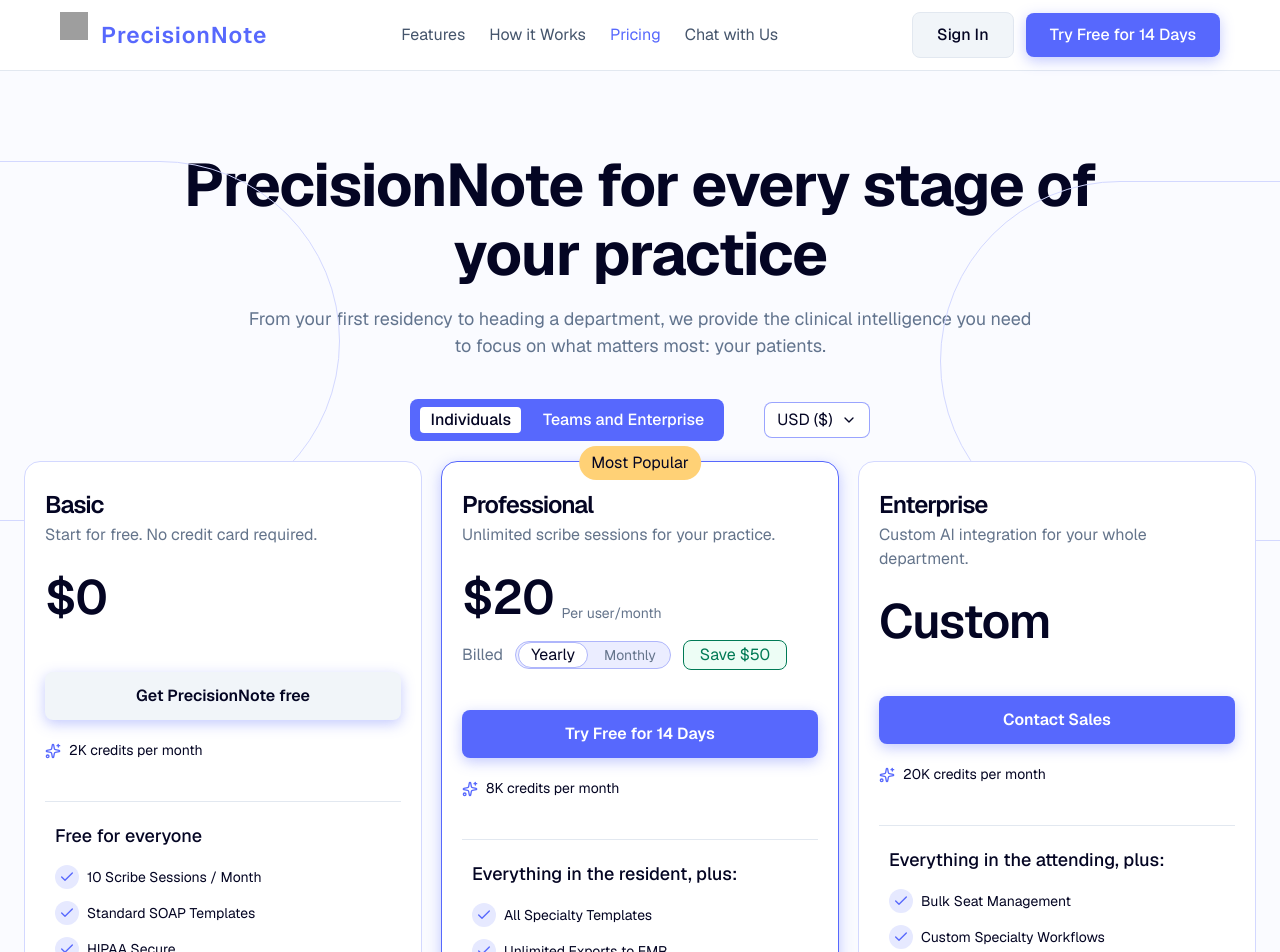
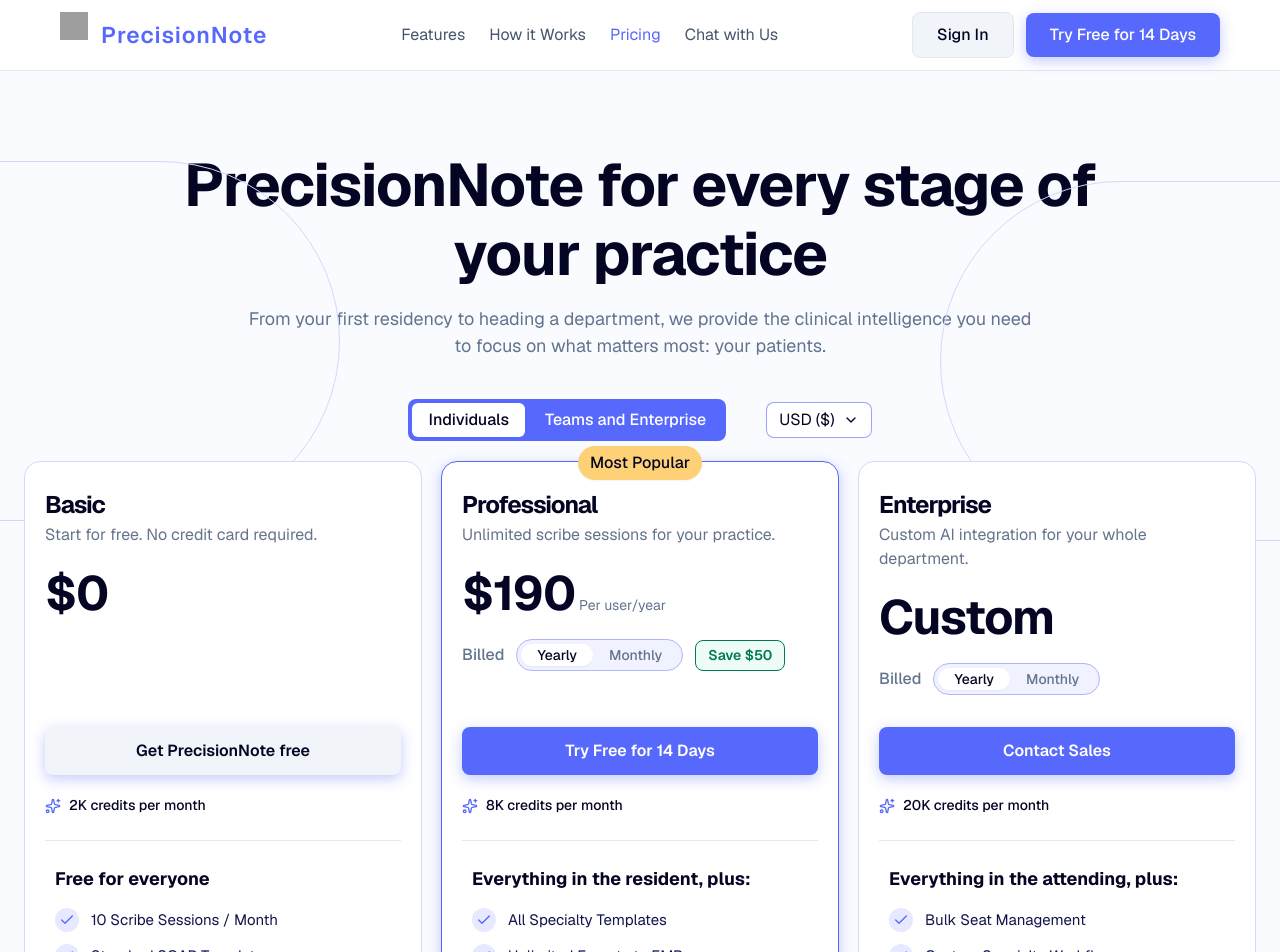
Before and after one commit to zybano/pn-homepage, a React (Vite) app: page /pricing in a window 1280 px wide. Shown: the top 952 px of the page. Built offline with nearby package versions, Linux system fonts and the light colour scheme; grey boxes are pictures that could not be loaded.

Commit message:
feat: implement multi-currency support and billing cycle toggling in PricingPage

```diff
--- a/src/pages/PricingPage.tsx
+++ b/src/pages/PricingPage.tsx
@@ -3,9 +3,36 @@
 import LandingFooter from '../components/LandingFooter';
 import LandingNav from '../components/LandingNav';
 
+type Currency = 'USD' | 'NGN';
+type BillingCycle = 'monthly' | 'yearly';
+
+interface PriceInfo {
+  monthly: number;
+  yearly: number;
+  saveAmount: number;
+  symbol: string;
+}
+
+const pricingData: Record<Currency, Record<string, PriceInfo>> = {
+  USD: {
+    Basic: { monthly: 0, yearly: 0, saveAmount: 0, symbol: '$' },
+    Professional: { monthly: 20, yearly: 190, saveAmount: 50, symbol: '$' },
+    Enterprise: { monthly: 0, yearly: 0, saveAmount: 0, symbol: '$' }
+  },
+  NGN: {
+    Basic: { monthly: 0, yearly: 0, saveAmount: 0, symbol: '₦' },
+    Professional: { monthly: 30000, yearly: 285000, saveAmount: 75000, symbol: '₦' },
+    Enterprise: { monthly: 0, yearly: 0, saveAmount: 0, symbol: '₦' }
+  }
+};
+
 const PricingPage = () => {
   const [openFaq, setOpenFaq] = useState(1);
   const [openRows, setOpenRows] = useState('documentation');
+  const [currency, setCurrency] = useState<Currency>('USD');
+  const [billingCycle, setBillingCycle] = useState<BillingCycle>('yearly');
+  const [isCurrencyOpen, setIsCurrencyOpen] = useState(false);
+  const [activeSegment, setActiveSegment] = useState<'individuals' | 'teams'>('individuals');
 
   const faqs = [
     'Does this work with my specific EMR?',
@@ -26,6 +53,10 @@
     ['Custom Template Editor', '---', '---', 'Yes'],
   ];
 
+  const toggleBilling = () => {
+    setBillingCycle(prev => prev === 'monthly' ? 'yearly' : 'monthly');
+  };
+
   return (
     <div className="min-h-screen bg-[#fafbff] font-geist text-[#040523]">
       <LandingNav />
@@ -45,32 +76,70 @@
             </div>
 
             <div className="mb-5 flex items-center justify-center gap-10">
-              <div className="flex h-[42px] items-center gap-3 rounded-lg bg-[#5768fd] p-[10px]">
-                <button className="h-[26px] rounded px-[10px] text-[16px] font-medium text-[#040523] bg-white">Individuals</button>
-                <button className="h-[26px] rounded px-[10px] text-[16px] font-medium text-white">Teams and Enterprise</button>
+              <div className="flex h-[42px] items-center gap-1 rounded-lg bg-[#5768fd] p-[4px]">
+                <button
+                  onClick={() => setActiveSegment('individuals')}
+                  className={`h-[34px] rounded-[6px] px-4 text-[16px] font-medium transition-colors ${activeSegment === 'individuals' ? 'bg-white text-[#040523]' : 'text-white'}`}
+                >
+                  Individuals
+                </button>
+                <button
+                  onClick={() => setActiveSegment('teams')}
+                  className={`h-[34px] rounded-[6px] px-4 text-[16px] font-medium transition-colors ${activeSegment === 'teams' ? 'bg-white text-[#040523]' : 'text-white'}`}
+                >
+                  Teams and Enterprise
+                </button>
               </div>
-              <button className="flex h-[36px] items-center gap-2 rounded-lg border border-[rgba(87,104,253,0.6)] bg-white px-3 shadow-[0px_1px_2px_0px_rgba(0,0,0,0)]">
-                <span className="text-[16px]">USD ($)</span>
-                <ChevronDown className="h-4 w-4" />
+
+              <div className="relative">
+                <button
+                  onClick={() => setIsCurrencyOpen(!isCurrencyOpen)}
+                  className="flex h-[36px] items-center gap-2 rounded-lg border border-[rgba(87,104,253,0.6)] bg-white px-3 shadow-[0px_1px_2px_0px_rgba(0,0,0,0)]"
+                >
+                  <span className="text-[16px]">{currency} ({currency === 'USD' ? '$' : '₦'})</span>
+                  <ChevronDown className={`h-4 w-4 transition-transform ${isCurrencyOpen ? 'rotate-180' : ''}`} />
                 </button>
+
+                {isCurrencyOpen && (
+                  <div className="absolute right-0 top-[40px] z-20 w-[120px] overflow-hidden rounded-lg border border-[#d3d8ff] bg-white shadow-lg">
+                    <button
+                      onClick={() => { setCurrency('USD'); setIsCurrencyOpen(false); }}
+                      className="w-full px-4 py-2 text-left text-[16px] hover:bg-[#f3f4ff]"
+                    >
+                      USD ($)
+                    </button>
+                    <button
+                      onClick={() => { setCurrency('NGN'); setIsCurrencyOpen(false); }}
+                      className="w-full px-4 py-2 text-left text-[16px] hover:bg-[#f3f4ff]"
+                    >
+                      NGN (₦)
+                    </button>
+                  </div>
+                )}
+              </div>
             </div>
 
             <div className="grid grid-cols-1 gap-[19px] lg:grid-cols-3">
               <PlanCard
                 title="Basic"
                 description="Start for free. No credit card required."
-                price="$0"
+                price="0"
+                currencySymbol={pricingData[currency].Basic.symbol}
                 cta="Get PrecisionNote free"
                 ctaSecondary
                 credits="2K credits per month"
                 intro="Free for everyone"
                 features={['10 Scribe Sessions / Month', 'Standard SOAP Templates', 'HIPAA Secure', 'E-mail Secure']}
+                billingCycle={billingCycle}
+                onBillingToggle={toggleBilling}
               />
               <PlanCard
                 title="Professional"
                 description="Unlimited scribe sessions for your practice."
-                price="$20"
-                priceSub="Per user/month"
+                price={billingCycle === 'monthly' ? pricingData[currency].Professional.monthly.toLocaleString() : pricingData[currency].Professional.yearly.toLocaleString()}
+                priceSub={billingCycle === 'monthly' ? "Per user/month" : "Per user/year"}
+                currencySymbol={pricingData[currency].Professional.symbol}
+                saveAmount={pricingData[currency].Professional.saveAmount}
                 cta="Try Free for 14 Days"
                 credits="8K credits per month"
                 intro="Everything in the resident, plus:"
@@ -78,6 +147,8 @@
                 showBilling
                 features={['All Specialty Templates', 'Unlimited Exports to EMR', 'Unlimited Amber Handoff Memos', 'Priority AI Processing']}
                 featured
+                billingCycle={billingCycle}
+                onBillingToggle={toggleBilling}
               />
               <PlanCard
                 title="Enterprise"
@@ -86,7 +157,10 @@
                 cta="Contact Sales"
                 credits="20K credits per month"
                 intro="Everything in the attending, plus:"
+                showBilling
                 features={['Bulk Seat Management', 'Custom Specialty Workflows', 'Dedicated Account Manager', 'On-Site Training']}
+                billingCycle={billingCycle}
+                onBillingToggle={toggleBilling}
               />
             </div>
           </div>
@@ -176,6 +250,8 @@
   description: string;
   price: string;
   priceSub?: string;
+  currencySymbol?: string;
+  saveAmount?: number;
   cta: string;
   credits: string;
   intro: string;
@@ -184,60 +260,85 @@
   showBilling?: boolean;
   featured?: boolean;
   badge?: string;
+  billingCycle: BillingCycle;
+  onBillingToggle: () => void;
 };
 
-const PlanCard = ({ title, description, price, priceSub, cta, credits, intro, features, ctaSecondary, showBilling, featured, badge }: PlanCardProps) => (
-  <article className={`relative rounded-2xl border bg-white px-5 py-[25px] ${featured ? 'border-[#5768fd] shadow-[0px_4px_14px_0px_rgba(87,104,253,0.35)]' : 'border-[#d3d8ff]'}`}>
-    {badge && <div className="absolute -top-4 left-1/2 -translate-x-1/2 rounded-full bg-[#ffd176] px-3 py-[5px] text-[16px]">{badge}</div>}
-    <div className="mb-10">
-      <h4 className="text-[24px] tracking-[-1px]">{title}</h4>
+const PlanCard = ({ title, description, price, priceSub, currencySymbol, saveAmount, cta, credits, intro, features, ctaSecondary, showBilling, featured, badge, billingCycle, onBillingToggle }: PlanCardProps) => (
+  <article className={`relative flex flex-col rounded-2xl border bg-white px-5 py-[25px] ${featured ? 'border-[#5768fd] shadow-[0px_4px_14px_0px_rgba(87,104,253,0.35)]' : 'border-[#d3d8ff]'}`}>
+    {badge && <div className="absolute -top-4 left-1/2 -translate-x-1/2 rounded-full bg-[#ffd176] px-3 py-[5px] text-[16px] font-medium shadow-sm">{badge}</div>}
+    <div className="mb-8">
+      <h4 className="text-[24px] font-bold tracking-[-1px]">{title}</h4>
       <p className="text-[16px] text-[#64748b]">{description}</p>
-      <div className="mt-4 flex items-end gap-2">
-        <p className="text-[48px] font-semibold leading-[69px] tracking-[-1.2px]">{price}</p>
-        {priceSub && <p className="mb-2 text-[14px] text-[#64748b]">{priceSub}</p>}
+      <div className="mt-4 flex items-baseline gap-1">
+        <p className="text-[48px] font-bold leading-[60px] tracking-[-1.2px]">
+          {price === 'Custom' ? '' : currencySymbol}{price}
+        </p>
+        {priceSub && price !== 'Custom' && (
+          <p className="text-[14px] text-[#62748e]">{priceSub}</p>
+        )}
       </div>
       {showBilling && (
-        <div className="mt-2 flex items-center gap-3">
-          <span className="text-[16px] text-[#64748b]">Billed</span>
-          <div className="flex h-7 items-center gap-1 rounded-full border border-[#afb6fb] bg-[rgba(194,201,254,0.33)] p-[2px]">
-            <span className="rounded-[14px] border border-[#afb6fb] bg-white px-3 text-[16px]">Yearly</span>
-            <span className="px-3 text-[14px] text-[#64748b]">Monthly</span>
+        <div className="mt-4 flex flex-wrap items-center gap-3">
+          <span className="text-[16px] font-medium text-[#62748e]">Billed</span>
+          <div className="flex h-8 items-center rounded-full border border-[#afb6fb] bg-[#f0f2ff] p-1">
+            <button
+              onClick={() => billingCycle !== 'yearly' && onBillingToggle()}
+              className={`h-full rounded-full px-4 text-[14px] font-medium transition-all ${billingCycle === 'yearly' ? 'bg-white text-[#040523] shadow-sm' : 'text-[#64748b]'}`}
+            >
+              Yearly
+            </button>
+            <button
+              onClick={() => billingCycle !== 'monthly' && onBillingToggle()}
+              className={`h-full rounded-full px-4 text-[14px] font-medium transition-all ${billingCycle === 'monthly' ? 'bg-white text-[#040523] shadow-sm' : 'text-[#64748b]'}`}
+            >
+              Monthly
+            </button>
           </div>
-          <span className="rounded-lg border border-[#007a55] bg-[#edfdf5] px-4 py-[2px] text-[16px] text-[#007a55]">Save $50</span>
+          {billingCycle === 'yearly' && saveAmount && saveAmount > 0 && (
+            <span className="rounded-lg border border-[#007a55] bg-[#edfdf5] px-3 py-1 text-[14px] font-semibold text-[#007a55]">
+              Save {currencySymbol}{saveAmount}
+            </span>
+          )}
         </div>
       )}
     </div>
-    <button className={`mb-5 w-full rounded-lg px-8 py-3 text-[16px] font-semibold shadow-[0px_4px_14px_0px_rgba(87,104,253,0.35)] ${ctaSecondary ? 'bg-[#f1f5f9] text-[#040523]' : 'bg-[#5768fd] text-white'}`}>
+
+    <div className="mt-auto">
+      <button className={`mb-5 w-full rounded-lg px-8 py-3 text-[16px] font-semibold transition-all hover:scale-[1.02] active:scale-[0.98] shadow-[0px_4px_14px_0px_rgba(87,104,253,0.35)] ${ctaSecondary ? 'bg-[#f1f5f9] text-[#040523] hover:bg-[#e2e8f0]' : 'bg-[#5768fd] text-white hover:bg-[#4a5af7]'}`}>
         {cta}
       </button>
-    <div className="mb-10 flex items-center gap-2">
+      <div className="mb-6 flex items-center gap-2">
         <Sparkles className="h-4 w-4 text-[#5768fd]" />
-      <p className="text-[14px]">{credits}</p>
+        <p className="text-[14px] font-medium">{credits}</p>
       </div>
-    <div className="border-t border-[#e2e8f0] px-[10px] py-5">
-      <p className="mb-4 text-[18px] font-medium">{intro}</p>
+      <div className="border-t border-[#e2e8f0] px-[10px] py-6">
+        <p className="mb-4 text-[18px] font-bold">{intro}</p>
         <div className="space-y-3">
           {features.map((feature) => (
-          <div key={feature} className="flex items-center gap-2">
-            <span className="inline-flex h-6 w-6 items-center justify-center rounded-full bg-[#e6e9ff]">
+            <div key={feature} className="flex items-start gap-3">
+              <span className="inline-flex h-6 w-6 shrink-0 items-center justify-center rounded-full bg-[#e6e9ff]">
                 <Check className="h-4 w-4 text-[#5768fd]" />
               </span>
-            <span className="text-[14px]">{feature}</span>
+              <span className="text-[15px] leading-6 text-[#10154c]">{feature}</span>
             </div>
           ))}
         </div>
       </div>
-    <button className="mt-4 text-[18px] font-medium">See more</button>
+      <button className="mt-4 flex items-center gap-1 text-[18px] font-bold text-[#040523] hover:underline">
+        See more
+      </button>
+    </div>
   </article>
 );
 
 const FeatureGroup = ({ title, open, onToggle, children }: { title: string; open: boolean; onToggle: () => void; children?: React.ReactNode }) => (
-  <div className="mb-6 rounded-lg bg-[#e6e9ff]">
-    <button onClick={onToggle} className="flex w-full items-center justify-between px-5 py-[30px]">
-      <span className="text-[24px] font-semibold">{title}</span>
-      {open ? <ChevronUp className="h-8 w-8" /> : <ChevronDown className="h-8 w-8" />}
+  <div className="mb-6 overflow-hidden rounded-xl bg-[#e6e9ff]">
+    <button onClick={onToggle} className="flex w-full items-center justify-between px-6 py-6 transition-colors hover:bg-[#dce0ff]">
+      <span className="text-[24px] font-bold tracking-[-0.5px]">{title}</span>
+      {open ? <ChevronUp className="h-7 w-7 text-[#040523]" /> : <ChevronDown className="h-7 w-7 text-[#040523]" />}
     </button>
-    {open && <div>{children}</div>}
+    {open && <div className="border-t border-[#a4a9d7] bg-[#f8f9ff]">{children}</div>}
   </div>
 );
 
```
Lines whose indentation alone changed are shown as unchanged.
